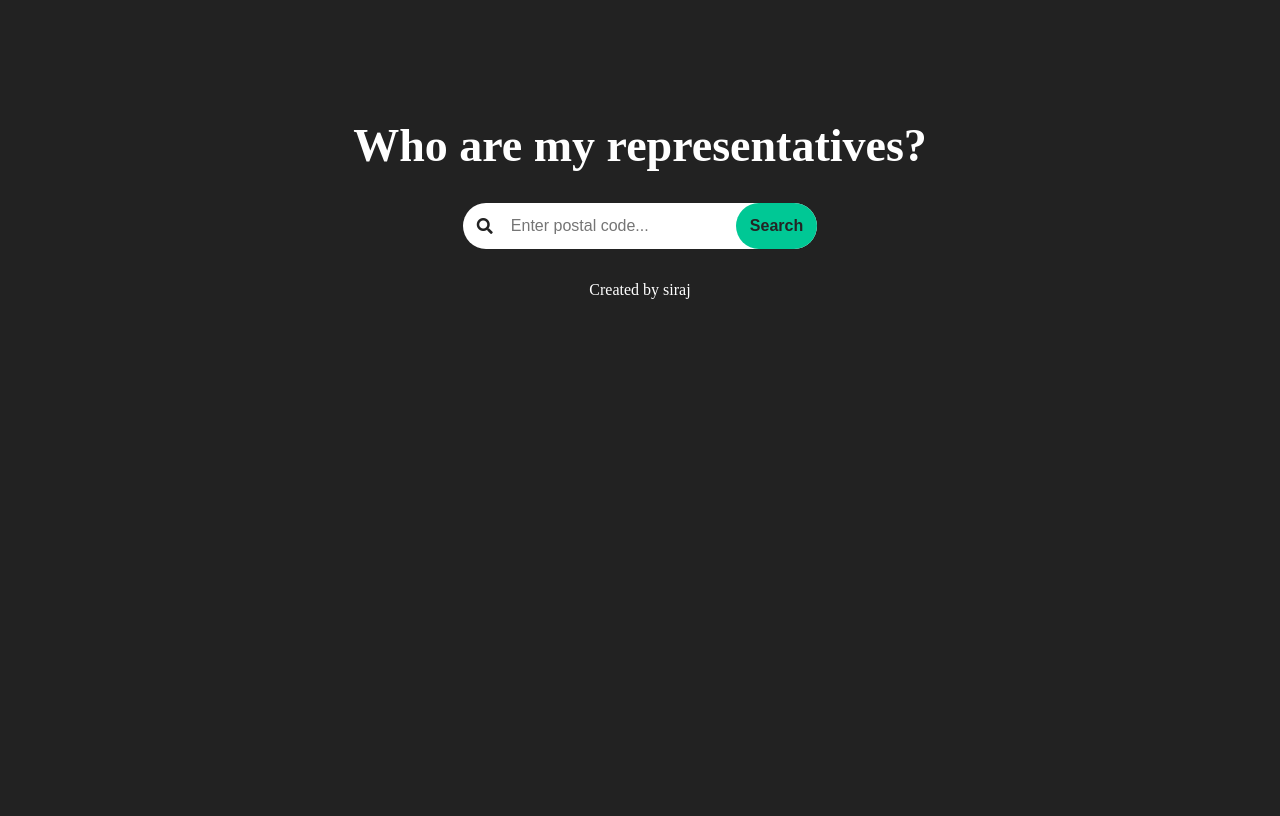
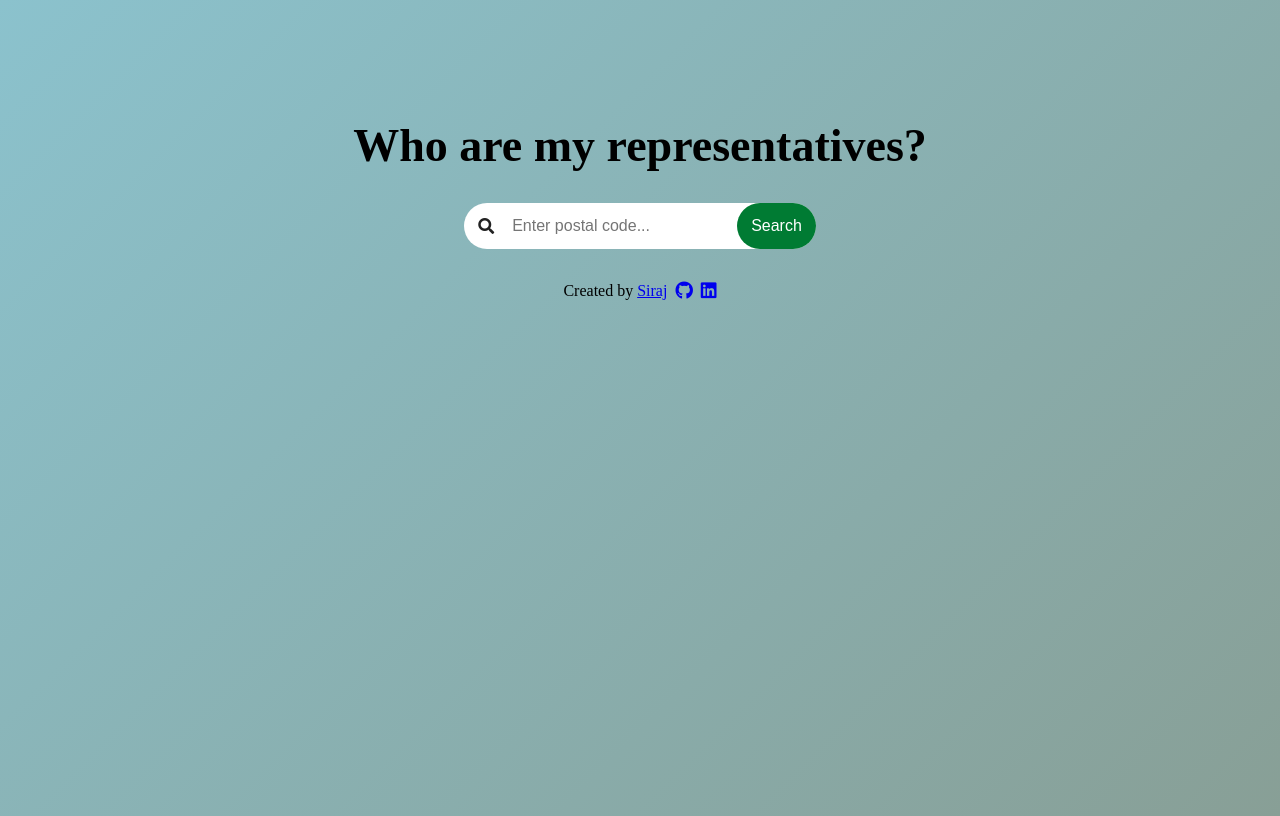
Before and after one commit to sirajms5/representative, a PHP site: page / in a window 1280 px wide. Before the commit the page ends 299 px from the top, so only its background shows below. Run offline with PHP 8.4, Linux system fonts and the light colour scheme; some libraries are stand-ins or nearby versions.

Commit message:
changed layout

```diff
--- a/index.html
+++ b/index.html
@@ -8,8 +8,12 @@
     <script src="./public/scripts/index.js" defer></script>
 
     <!-- font awesome -->
-    <link rel="stylesheet" href="https://use.fontawesome.com/releases/v5.8.1/css/all.css"
-    integrity="sha384-50oBUHEmvpQ+1lW4y57PTFmhCaXp0ML5d60M1M7uH2+nqUivzIebhndOJK28anvf" crossorigin="anonymous">
+    <link
+      rel="stylesheet"
+      href="https://use.fontawesome.com/releases/v5.8.1/css/all.css"
+      integrity="sha384-50oBUHEmvpQ+1lW4y57PTFmhCaXp0ML5d60M1M7uH2+nqUivzIebhndOJK28anvf"
+      crossorigin="anonymous"
+    />
   </head>
   <body id="body-wrapper">
     <header></header>
@@ -33,7 +37,22 @@
       </section>
     </main>
     <footer id="footer-wrapper">
-      <p>Created by siraj</p>
+      <p>Created by <a class="footer-anchor" href="sirajsaleem.com" target="_blank">Siraj </a></p>
+      <ul id="footer-socials-list">
+        <li>
+          <a class="socials footer-anchor" href="https://github.com/sirajms5/representative" target="_blank">
+            <i class="fab fa-github"></i
+          ></a>
+        </li>
+        <li>
+          <a class="socials footer-anchor"
+            href="https://www.linkedin.com/in/siraj-mohammed-saleem/"
+            target="_blank"
+          >
+            <i class="fab fa-linkedin"></i
+          ></a>
+        </li>
+      </ul>
     </footer>
   </body>
 </html>
--- a/public/scripts/index.js
+++ b/public/scripts/index.js
@@ -5,6 +5,7 @@ const detailedWrapper = document.createElement("div");
 const loadingDiv = document.getElementById("loader");
 const invalidPostalCode = document.getElementById("invalid-postal-code-error-message");
 const searchForm = document.getElementById("serach-form");
+const bodyWrapper = document.getElementById("body-wrapper");
 const levels = [
     "federal",
     "provincial",
@@ -56,6 +57,7 @@ const partiesColorHex = {
 
 submitAddressButton.addEventListener("click", (event) => {
     event.preventDefault();
+    bodyHeightControl(true);
     WaitSearch(true);
     representativesSection.replaceChildren();
     const addressValue = addressInputField.value.trim();
@@ -230,6 +232,7 @@ function setupRepresentativesHTML(representativesJson) {
 
         representativeMainDetailsWithImage.addEventListener("click", (event) => {
             detailedWrapper.replaceChildren();
+            bodyHeightControl(false);
             detailedWrapper.className = "representative-all-details-wrapper";
             const target = event.currentTarget;
             const photoUrl = target.dataset.photoUrl;
@@ -538,6 +541,14 @@ function WaitSearch(isWaiting) {
 function setupPostalCodeNotFound() {
     const postalCodeNotFound = document.createElement("p");
     postalCodeNotFound.id = "postal-code-not-found";
-    postalCodeNotFound.innerText = "Postal codel not found.";
+    postalCodeNotFound.innerText = "Postal code not found.";
     representativesSection.appendChild(postalCodeNotFound);
 }
+
+function bodyHeightControl(isViewHeight) {
+    if(isViewHeight) {
+        bodyWrapper.style.height = "100vh;";
+    } else {
+        bodyWrapper.style.height = "auto";
+    }
+}
--- a/public/styles/main.css
+++ b/public/styles/main.css
@@ -1,6 +1,7 @@
 #body-wrapper {
-    background-color: #222222;
-    color: white;
+    background: linear-gradient(135deg, #8BC2CD, #889F96);
+    color: black;
+    height: 100vh;
 }
 
 #main-wrapper {
@@ -39,15 +40,18 @@ h1 {
 }
 
 #address-submit-button{
-    color: #242424;
-    background-color: #00c895;
+    color: #FFFFFF;
+    background-color: #007B33;
     font-size: 1rem;
-    font-weight: 600;
     border: none;
     outline: none;
     padding: 0.875rem;
     border-radius: 1.75rem;
     cursor: pointer;
+}
+
+#address-submit-button:hover {
+    opacity: 0.9;
 }
 
 #address-input-field {
@@ -59,7 +63,7 @@ h1 {
 }
 
 #invalid-postal-code-error-message {
-    color: red;
+    color: #B22222;
 }
 
 #representatives-section {
@@ -68,7 +72,8 @@ h1 {
 
 #representatives-list,
 .legilature-offices-list,
-.constituency-offices-list {
+.constituency-offices-list,
+#footer-socials-list {
     padding-inline-start: 0px
 }
 
@@ -104,7 +109,8 @@ h1 {
 }
 
 .representative-list-item,
-.office-list-item {
+.office-list-item,
+#footer-socials-list {
     list-style: none;
 }
 
@@ -121,6 +127,11 @@ h1 {
     color: #000000;
     border-radius: 1rem;
     min-width: 20rem;
+    border-style: solid;
+    border-width: 2px;
+    border-color: black;
+    border-radius: 1rem;
+    box-shadow: 2px 2px 4px black;
 }
 
 .representative-main-details-with-image {
@@ -133,6 +144,7 @@ h1 {
 
 .representative-image {
     border-top-left-radius: 0.8rem;
+    border-bottom-left-radius: 0.8rem;
     width: 6.25rem;
     height: 10.123rem;
 }
@@ -210,9 +222,26 @@ h1 {
 
 #footer-wrapper {
     display: flex;
-    flex-direction: column;
+    flex-direction: row;
     justify-content: center;
     align-items: center;
+    gap: 0.5rem;
+}
+
+#footer-socials-list {
+    display: flex;
+    flex-direction: row;
+    justify-content: center;
+    align-items: center;
+    gap: 0.5rem;
+}
+
+#postal-code-not-found {
+    color: orange;
+}
+
+.socials {
+    font-size: 18px;
 }
 
 /* loader */
```
